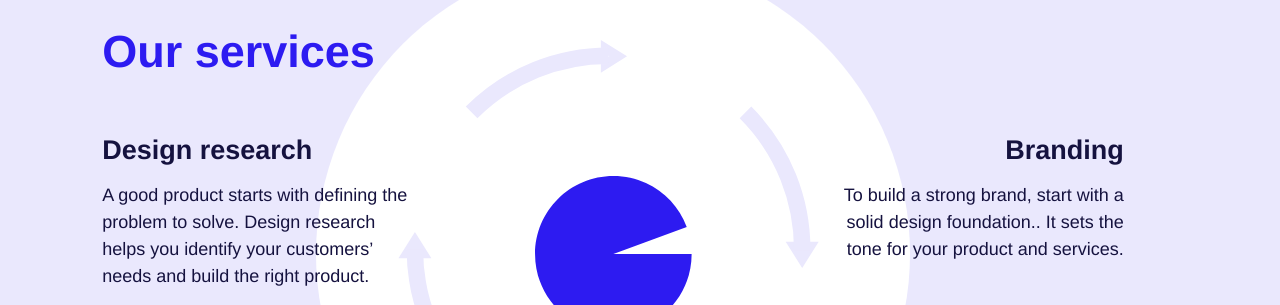
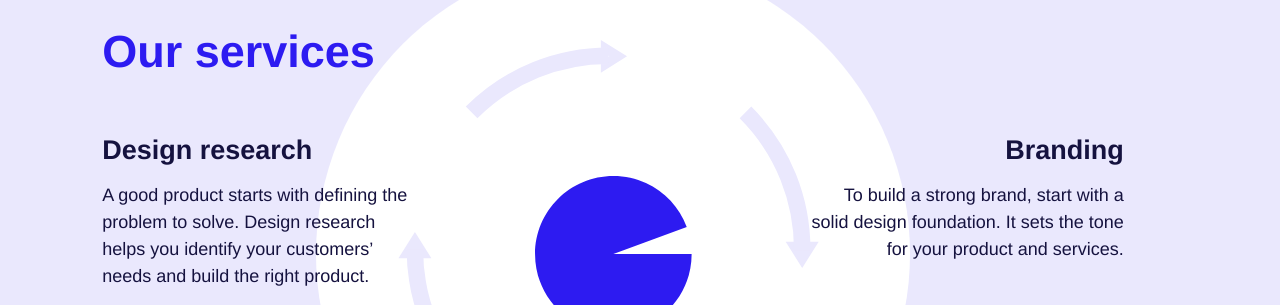
Before and after one commit to Vefstofan/vefstofan.github.io, a website: page index.html in a window 1280 px wide. Shown: the part 1752-2057 px from the top of the page. Drawn offline with nearby package versions, Linux system fonts and the light colour scheme.

Commit message:
Fixed typo

```diff
--- a/index.html
+++ b/index.html
@@ -134,7 +134,7 @@
 
                                     <h1>Branding</h1>
 
-                                    <p>To build a strong brand, start with a solid design foundation.. It sets the tone for your product and services.</p>
+                                    <p>To build a strong brand, start with a solid design foundation. It sets the tone for your product and services.</p>
 
                                 </div>
 
```
